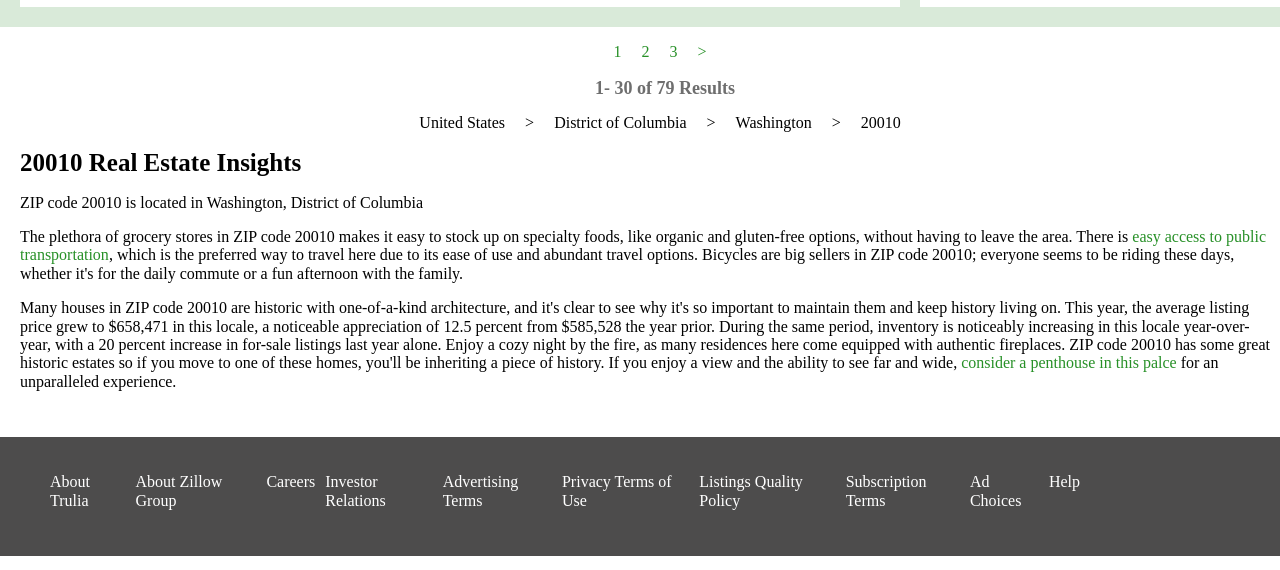
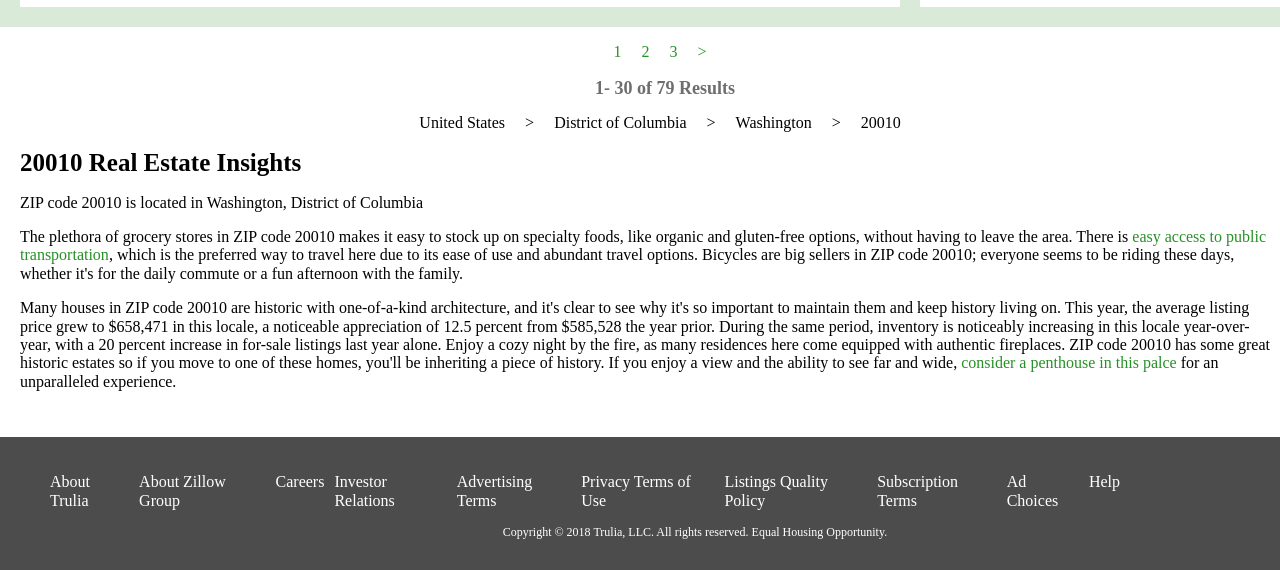
Before and after one commit to DaniKaeMcB/CodingHomework, a plain HTML site: page Homework 03/starter_code/HW3index.html in a window 1280 px wide. Shown: the part 2575-3145 px from the top of the page. Drawn offline with Linux system fonts and the light colour scheme; files that its build step writes are made by us from their sources.

Commit message:
HW3attepmt2

```diff
--- a/Homework 03/starter_code/HW3index.html
+++ b/Homework 03/starter_code/HW3index.html
@@ -262,9 +262,9 @@
             <li>Ad Choices</li>
             <li>Help</li>
         </ul>
-        <!-- <aside class="copyright">
-            Copyright©2018 Trulia,LLC. All rights reserved. Equal Housing Opportunity.
-        </aside> -->
+        <aside class="copyright">
+            Copyright © 2018 Trulia, LLC. All rights reserved. Equal Housing Opportunity.
+        </aside>
     </footer>
 
 </body>
--- a/Homework 03/starter_code/style.css
+++ b/Homework 03/starter_code/style.css
@@ -222,8 +222,7 @@ padding-left: 600px;
     color: rgb(39, 144, 39);
 }
 .footer{
-    display: flex;
-    background-color: rgba(26, 25, 25, 0.777);
+     background-color: rgba(26, 25, 25, 0.777);
     color: white;
     padding: 20px 200px 30px 10px;
 
@@ -235,7 +234,10 @@ padding-left: 600px;
     font-size: 16px;
     width: 100%;
 }
-.copyright{
-    background-color: green;
+.footer .copyright{
+    display: flex;
+    justify-content: center;
+    font-size: 12px;
+    padding-left: 300px;
 
 }
```
